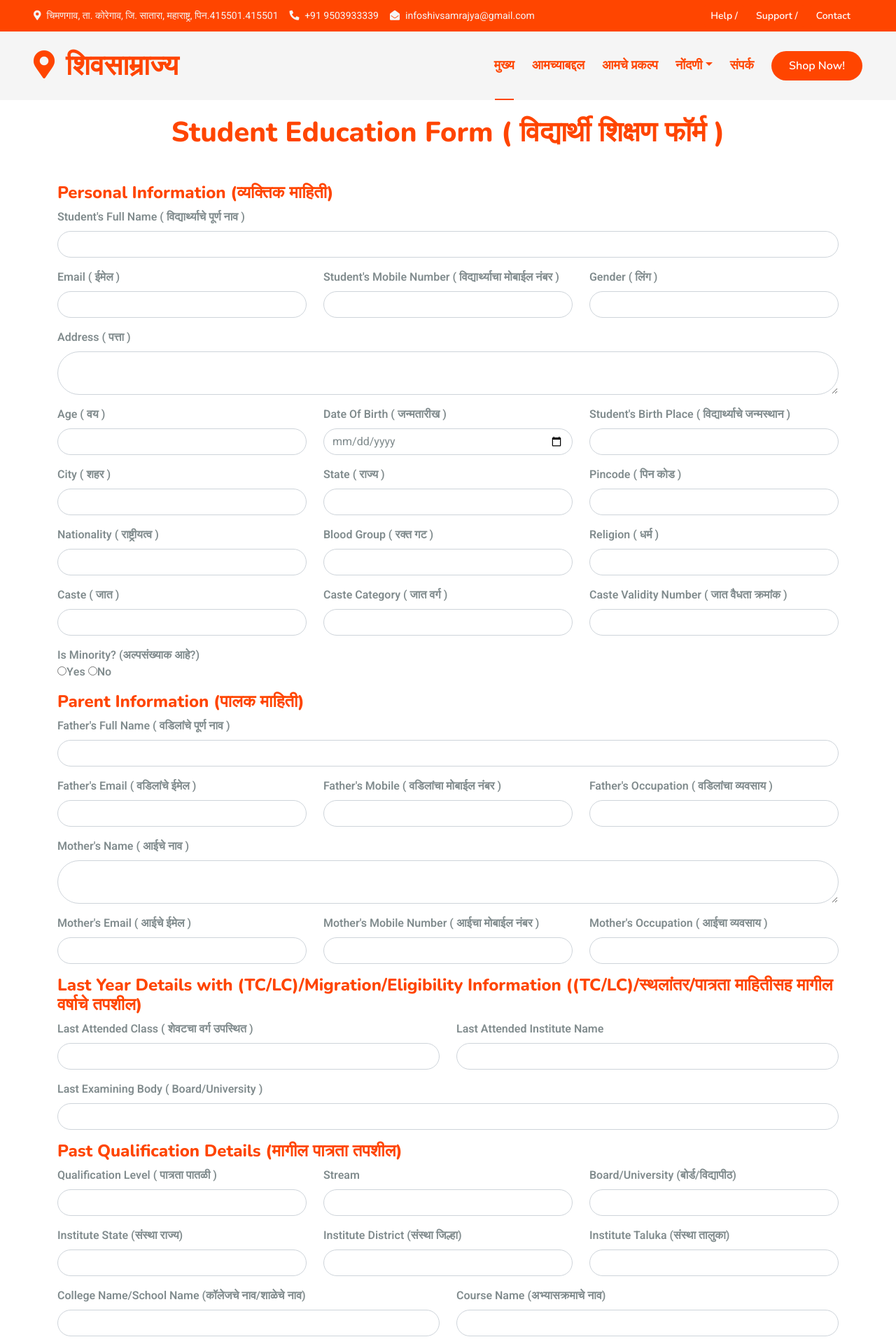
After one commit to Sayali09-design/shivsamrajya, a Django app: page /education/ in a window 1280 px wide. The commit adds this page. Shown: the top 1920 px of the page at 70% size. Run offline with Django 5.2, Linux system fonts and the light colour scheme; some libraries are stand-ins or nearby versions.

Commit message:
shivsamrajya

```diff
--- a/shivsamrajya/urls.py
+++ b/shivsamrajya/urls.py
@@ -24,6 +24,7 @@ urlpatterns = [
     path('contact/', views.contactPage),
     path('cropregistration/', views.cropregistrationPage),
     path('healthcheckup/', views.healthcheckupPage),
+    path('education/', views.educationPage),
     path('bachatgat/', views.bachatgatPage),
     path('marathiudyojak/', views.marathiudyojakPage),
 
--- a/shivsamrajya/views.py
+++ b/shivsamrajya/views.py
@@ -14,6 +14,9 @@ def cropregistrationPage(request):
 def healthcheckupPage(request):
     return render(request,"healthcheckup.html")
 
+def educationPage(request):
+    return render(request,"education.html")
+
 def bachatgatPage(request):
     return render(request,"bachatgat.html")
 
--- a/templates/bachatgat.html
+++ b/templates/bachatgat.html
@@ -115,7 +115,7 @@
             <div class="row">
                 <div class="col-md-6 mb-3">
                     <label class="form-label"><b>If yes, with whom? / असल्यास कोणासोबत? E.g. UMED, MAVIM, NABARD, Municipal Corporation, Panchayat Samiti, etc. / उदा. उमेद, माविम, नाबार्ड, नगर परिषद, पंचायत समिती, इ.</b></label>
-                    <input type="date" class="form-control rounded-pill" id="det" required>
+                    <input type="text" class="form-control rounded-pill" id="det" required>
                 </div>
                 <div class="col-md-6 mb-3">
                     <label class="form-label"><b>Has the Group opened a Bank Account? / गटाने बँक खाते उघडले आहे का?</b></label><br>
--- a/templates/base.html
+++ b/templates/base.html
@@ -89,7 +89,7 @@
                         <div class="dropdown-menu m-0">
                             <a href="/cropregistration/" class="dropdown-item">पीक नोंदणी </a>
                             <a href="/healthcheckup/" class="dropdown-item">आरोग्य तपासणी </a>
-                            <a href="team.html" class="dropdown-item">शिक्षण</a>
+                            <a href="/education/" class="dropdown-item">शिक्षण</a>
                             <a href="/bachatgat/" class="dropdown-item">बचत गट </a>
                             <a href="/marathiudyojak/" class="dropdown-item">मराठी उद्योजक</a>
                         </div>
--- /dev/null
+++ b/templates/education.html
@@ -0,0 +1,320 @@
+{% extends "base.html" %}
+<!DOCTYPE html>
+<html lang="en">
+
+<head>
+    <meta charset="utf-8">
+    <title>Shivsamragya Website</title>
+    <meta content="width=device-width, initial-scale=1.0" name="viewport">
+    <meta content="" name="keywords">
+    <meta content="" name="description">
+
+    <!-- Favicon -->
+    <link href="img/favicon.ico" rel="icon">
+
+    <!-- Google Web Fonts -->
+    <link rel="preconnect" href="https://fonts.googleapis.com">
+    <link rel="preconnect" href="https://fonts.gstatic.com" crossorigin>
+    <link
+        href="https://fonts.googleapis.com/css2?family=Heebo:wght@400;500;600&family=Nunito:wght@600;700;800&display=swap"
+        rel="stylesheet">
+
+    <!-- Icon Font Stylesheet -->
+    <link href="https://cdnjs.cloudflare.com/ajax/libs/font-awesome/5.10.0/css/all.min.css" rel="stylesheet">
+    <link href="https://cdn.jsdelivr.net/npm/bootstrap-icons@1.4.1/font/bootstrap-icons.css" rel="stylesheet">
+
+    <!-- Libraries Stylesheet -->
+    <link href="lib/animate/animate.min.css" rel="stylesheet">
+    <link href="lib/owlcarousel/assets/owl.carousel.min.css" rel="stylesheet">
+    <link href="lib/tempusdominus/css/tempusdominus-bootstrap-4.min.css" rel="stylesheet" />
+
+    <!-- Customized Bootstrap Stylesheet -->
+    <link href="css/bootstrap.min.css" rel="stylesheet">
+
+    <!-- Template Stylesheet -->
+    <link href="css/style.css" rel="stylesheet">
+</head>
+
+<body>
+
+    {% block content %}
+
+
+
+    <!-- Education Form Start -->
+    <div class="containerr-xxl pt-5 bg-white">
+        <div class="container pt-4">
+            <div class="text-center wow fadeInUp" data-wow-delay="0.1s">
+
+                <h1 class="sub mb-5 mt-5">Student Education Form ( विद्यार्थी शिक्षण फॉर्म )</h1>
+            </div>
+
+            <form id="cropForm">
+                <h4 class="sub">Personal Information (व्यक्तिक माहिती)</h4>
+                <div class="mb-3">
+                    <label class="form-label"><b>Student's Full Name ( विद्यार्थ्याचे पूर्ण नाव )</b></label>
+                    <input type="text" class="form-control rounded-pill" id="fullName" required>
+                </div>
+
+                <div class="row">
+                    <div class="col-md-4 mb-3">
+                        <label class="form-label"><b>Email ( ईमेल )</b></label>
+                        <input type="text" class="form-control rounded-pill" id="plantingDate" required>
+                    </div>
+                    <div class="col-md-4 mb-3">
+                        <label class="form-label"><b>Student's Mobile Number ( विद्यार्थ्याचा मोबाईल नंबर )</b> </label>
+                        <input type="number" class="form-control rounded-pill" id="harvestDate" required>
+                    </div>
+                    <div class="col-md-4 mb-3">
+                        <label class="form-label"><b>Gender ( लिंग )</b></label>
+                        <input type="text" class="form-control rounded-pill" id="cropName" required>
+                    </div>
+                </div>
+
+                <div class="mb-3">
+                    <label class="form-label"><b>Address ( पत्ता )</b></label>
+                    <textarea class="form-control rounded-pill" id="address" rows="2" required></textarea>
+                </div>
+
+                <div class="row">
+                    <div class="col-md-4 mb-3">
+                        <label class="form-label"><b>Age ( वय )</b></label>
+                        <input type="text" class="form-control rounded-pill" id="plantingDate" required>
+                    </div>
+                    <div class="col-md-4 mb-3">
+                        <label class="form-label"><b>Date Of Birth ( जन्मतारीख )</b> </label>
+                        <input type="date" class="form-control rounded-pill" id="harvestDate" required>
+                    </div>
+                    <div class="col-md-4 mb-3">
+                        <label class="form-label"><b>Student's Birth Place ( विद्यार्थ्याचे जन्मस्थान )</b></label>
+                        <input type="text" class="form-control rounded-pill" id="cropName" required>
+                    </div>
+                </div>
+                <div class="row">
+                    <div class="col-md-4 mb-3">
+                        <label class="form-label"><b>City ( शहर )</b></label>
+                        <input type="text" class="form-control rounded-pill" id="cropArea" required>
+                    </div>
+                    <div class="col-md-4 mb-3">
+                        <label class="form-label"><b>State ( राज्य )</b></label>
+                        <input type="text" class="form-control rounded-pill" id="aadharNumber" required>
+                    </div>
+                    <div class="col-md-4 mb-3">
+                        <label class="form-label"><b>Pincode ( पिन कोड )</b></label>
+                        <input type="text" class="form-control rounded-pill" id="groupNumber">
+                    </div>
+                </div>
+                <div class="row">
+                    <div class="col-md-4 mb-3">
+                        <label class="form-label"><b>Nationality ( राष्ट्रीयत्व )</b></label>
+                        <input type="text" class="form-control rounded-pill" id="cropArea" required>
+                    </div>
+                    <div class="col-md-4 mb-3">
+                        <label class="form-label"><b>Blood Group ( रक्त गट )</b></label>
+                        <input type="text" class="form-control rounded-pill" id="aadharNumber" required>
+                    </div>
+                    <div class="col-md-4 mb-3">
+                        <label class="form-label"><b>Religion ( धर्म )</b></label>
+                        <input type="text" class="form-control rounded-pill" id="groupNumber">
+                    </div>
+                </div>
+                <div class="row">
+                    <div class="col-md-4 mb-3">
+                        <label class="form-label"><b>Caste ( जात )</b></label>
+                        <input type="text" class="form-control rounded-pill" id="cropArea" required>
+                    </div>
+                    <div class="col-md-4 mb-3">
+                        <label class="form-label"><b>Caste Category ( जात वर्ग )</b></label>
+                        <input type="text" class="form-control rounded-pill" id="aadharNumber" required>
+                    </div>
+                    <div class="col-md-4 mb-3">
+                        <label class="form-label"><b>Caste Validity Number ( जात वैधता क्रमांक )</b></label>
+                        <input type="text" class="form-control rounded-pill" id="groupNumber">
+                    </div>
+                    <div class="mb-3">
+                        <label><b>Is Minority? (अल्पसंख्याक आहे?)</b></label><br>
+                        <input type="radio" name="radio1" id="r1"><b>Yes</b>
+                        <input type="radio" name="radio2" id="r2"><b>No</b>
+                    </div>
+
+                </div>
+
+                <h4 class="sub">Parent Information (पालक माहिती)</h4>
+                <div class="mb-3">
+                    <label class="form-label"><b>Father's Full Name ( वडिलांचे पूर्ण नाव )</b></label>
+                    <input type="text" class="form-control rounded-pill" id="fullName" required>
+                </div>
+                <div class="row">
+                    <div class="col-md-4 mb-3">
+                        <label class="form-label"><b>Father's Email ( वडिलांचे ईमेल )
+                            </b></label>
+                        <input type="text" class="form-control rounded-pill" id="plantingDate" required>
+                    </div>
+                    <div class="col-md-4 mb-3">
+                        <label class="form-label"><b>Father's Mobile ( वडिलांचा मोबाईल नंबर )</b> </label>
+                        <input type="text" class="form-control rounded-pill" id="harvestDate" required>
+                    </div>
+                    <div class="col-md-4 mb-3">
+                        <label class="form-label"><b>Father's Occupation ( वडिलांचा व्यवसाय )
+                            </b></label>
+                        <input type="text" class="form-control rounded-pill" id="cropName" required>
+                    </div>
+                </div>
+
+                <div class="mb-3">
+                    <label class="form-label"><b>Mother's Name ( आईचे नाव )</b></label>
+                    <textarea class="form-control rounded-pill" id="address" rows="2" required></textarea>
+                </div>
+
+                <div class="row">
+                    <div class="col-md-4 mb-3">
+                        <label class="form-label"><b>Mother's Email ( आईचे ईमेल )</b></label>
+                        <input type="text" class="form-control rounded-pill" id="plantingDate" required>
+                    </div>
+                    <div class="col-md-4 mb-3">
+                        <label class="form-label"><b>Mother's Mobile Number ( आईचा मोबाईल नंबर )</b> </label>
+                        <input type="text" class="form-control rounded-pill" id="harvestDate" required>
+                    </div>
+                    <div class="col-md-4 mb-3">
+                        <label class="form-label"><b>Mother's Occupation ( आईचा व्यवसाय )
+                            </b></label>
+                        <input type="text" class="form-control rounded-pill" id="cropName" required>
+                    </div>
+                </div>
+
+                <h4 class="sub">Last Year Details with (TC/LC)/Migration/Eligibility Information
+                    ((TC/LC)/स्थलांतर/पात्रता माहितीसह मागील वर्षाचे तपशील)</h4>
+
+                <div class="row">
+                    <div class="col-md-6 mb-3">
+                        <label class="form-label"><b>Last Attended Class ( शेवटचा वर्ग उपस्थित )
+                            </b></label>
+                        <input type="text" class="form-control rounded-pill" id="plantingDate" required>
+                    </div>
+                    <div class="col-md-6 mb-3">
+                        <label class="form-label"><b>Last Attended Institute Name</b> </label>
+                        <input type="text" class="form-control rounded-pill" id="harvestDate" required>
+                    </div>
+                </div>
+                <div class="mb-3">
+                    <label class="form-label"><b>Last Examining Body ( Board/University )</b></label>
+                    <input type="text" class="form-control rounded-pill" id="fullName" required>
+                </div>
+
+                <h4 class="sub">Past Qualification Details (मागील पात्रता तपशील)</h4>
+                <div class="row">
+                    <div class="col-md-4 mb-3">
+                        <label class="form-label"><b>Qualification Level ( पात्रता पातळी )
+                            </b></label>
+                        <input type="text" class="form-control rounded-pill" id="plantingDate" required>
+                    </div>
+                    <div class="col-md-4 mb-3">
+                        <label class="form-label"><b>Stream</b> </label>
+                        <input type="text" class="form-control rounded-pill" id="harvestDate" required>
+                    </div>
+                    <div class="col-md-4 mb-3">
+                        <label class="form-label"><b>Board/University (बोर्ड/विद्यापीठ)
+                            </b></label>
+                        <input type="text" class="form-control rounded-pill" id="cropName" required>
+                    </div>
+                </div>
+
+                <div class="row">
+                    <div class="col-md-4 mb-3">
+                        <label class="form-label"><b>Institute State (संस्था राज्य)</b></label>
+                        <input type="text" class="form-control rounded-pill" id="plantingDate" required>
+                    </div>
+                    <div class="col-md-4 mb-3">
+                        <label class="form-label"><b>Institute District (संस्था जिल्हा)</b> </label>
+                        <input type="text" class="form-control rounded-pill" id="harvestDate" required>
+                    </div>
+                    <div class="col-md-4 mb-3">
+                        <label class="form-label"><b>Institute Taluka (संस्था तालुका)</b></label>
+                        <input type="text" class="form-control rounded-pill" id="cropName" required>
+                    </div>
+                </div>
+
+                <div class="row">
+                    <div class="col-md-6 mb-3">
+                        <label class="form-label"><b>College Name/School Name (कॉलेजचे नाव/शाळेचे नाव)</b></label>
+                        <input type="text" class="form-control rounded-pill" id="plantingDate" required>
+                    </div>
+                    <div class="col-md-6 mb-3">
+                        <label class="form-label"><b>Course Name (अभ्यासक्रमाचे नाव)</b> </label>
+                        <input type="text" class="form-control rounded-pill" id="harvestDate" required>
+                    </div>
+                </div>
+
+                <div class="row">
+                    <div class="col-md-4 mb-3">
+                        <label class="form-label"><b>Mode (मोड)</b></label>
+                        <input type="text" class="form-control rounded-pill" id="plantingDate" required>
+                    </div>
+                    <div class="col-md-4 mb-3">
+                        <label class="form-label"><b>Admission Year (प्रवेश वर्ष)</b> </label>
+                        <input type="text" class="form-control rounded-pill" id="harvestDate" required>
+                    </div>
+                    <div class="col-md-4 mb-3">
+                        <label class="form-label"><b>Passing Year (उत्तीर्ण वर्ष)</b></label>
+                        <input type="text" class="form-control rounded-pill" id="cropName" required>
+                    </div>
+                </div>
+
+                <div class="row">
+                    <div class="col-md-4 mb-3">
+                        <label class="form-label"><b>Result (निकालपत्रक)</b></label>
+                        <input type="text" class="form-control rounded-pill" id="plantingDate" required>
+                    </div>
+                    <div class="col-md-4 mb-3">
+                        <label class="form-label"><b>Percentage (टक्केवारी)</b> </label>
+                        <input type="text" class="form-control rounded-pill" id="harvestDate" required>
+                    </div>
+                    <div class="col-md-4 mb-3">
+                        <label class="form-label"><b>Attempts (प्रयत्न)</b></label>
+                        <input type="text" class="form-control rounded-pill" id="cropName" required>
+                    </div>
+                </div>
+
+                <div class="mb-3">
+                    <label><b>Is there any Gap? (काही गॅप आहे का?)</b></label><br>
+                    <input type="radio" name="radio1" id="r1"><b>Yes</b>
+                    <input type="radio" name="radio2" id="r2"><b>No</b>
+                </div>
+
+
+
+
+                <div class="d-flex justify-content-center">
+                    <button type="submit" class="btn btn-light bg-danger me-2 rounded-pill">Submit</button>
+                    <button type="reset" class="btn btn-light bg-success rounded-pill">Reset</button>
+                </div>
+            </form>
+        </div>
+
+        <!-- Education Form End -->
+
+
+
+
+        <!-- Back to Top -->
+        <a href="#" class="btn btn-lg btn-primary btn-lg-square back-to-top"><i class="bi bi-arrow-up"></i></a>
+
+
+        <!-- JavaScript Libraries -->
+        <script src="https://code.jquery.com/jquery-3.4.1.min.js"></script>
+        <script src="https://cdn.jsdelivr.net/npm/bootstrap@5.0.0/dist/js/bootstrap.bundle.min.js"></script>
+        <script src="lib/wow/wow.min.js"></script>
+        <script src="lib/easing/easing.min.js"></script>
+        <script src="lib/waypoints/waypoints.min.js"></script>
+        <script src="lib/owlcarousel/owl.carousel.min.js"></script>
+        <script src="lib/tempusdominus/js/moment.min.js"></script>
+        <script src="lib/tempusdominus/js/moment-timezone.min.js"></script>
+        <script src="lib/tempusdominus/js/tempusdominus-bootstrap-4.min.js"></script>
+
+        <!-- Template Javascript -->
+        <script src="js/main.js"></script>
+
+        {% endblock %}
+</body>
+
+</html>
--- a/templates/marathiudyojak.html
+++ b/templates/marathiudyojak.html
@@ -38,8 +38,6 @@
 <body>
 
     {% block content %}
-
-
 
     <!-- Marathi Udyojak Form Start -->
     <div class="containerr-xxl pt-5 bg-white">
@@ -115,8 +113,6 @@
     <!-- Marathi Udyojak Form End -->
 
 
-
-
     <!-- Back to Top -->
     <a href="#" class="btn btn-lg btn-primary btn-lg-square back-to-top"><i class="bi bi-arrow-up"></i></a>
 
```
